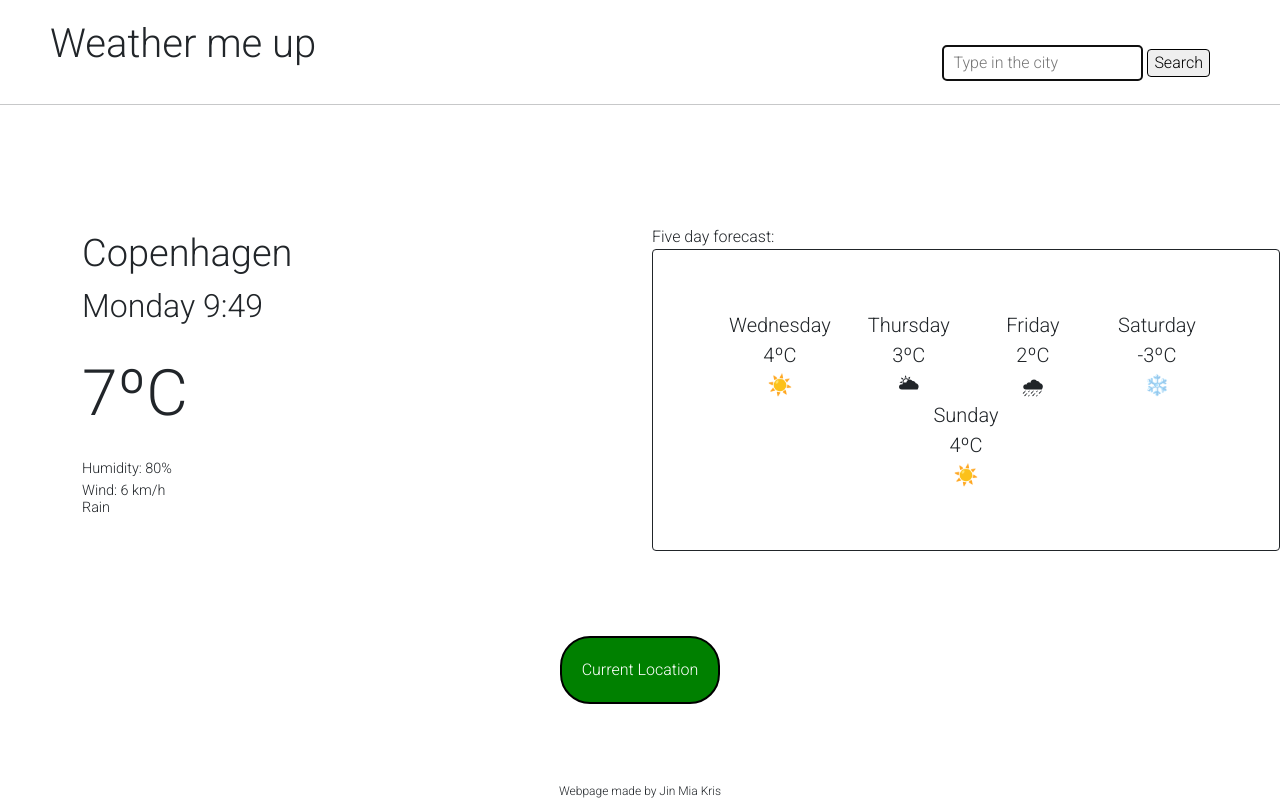
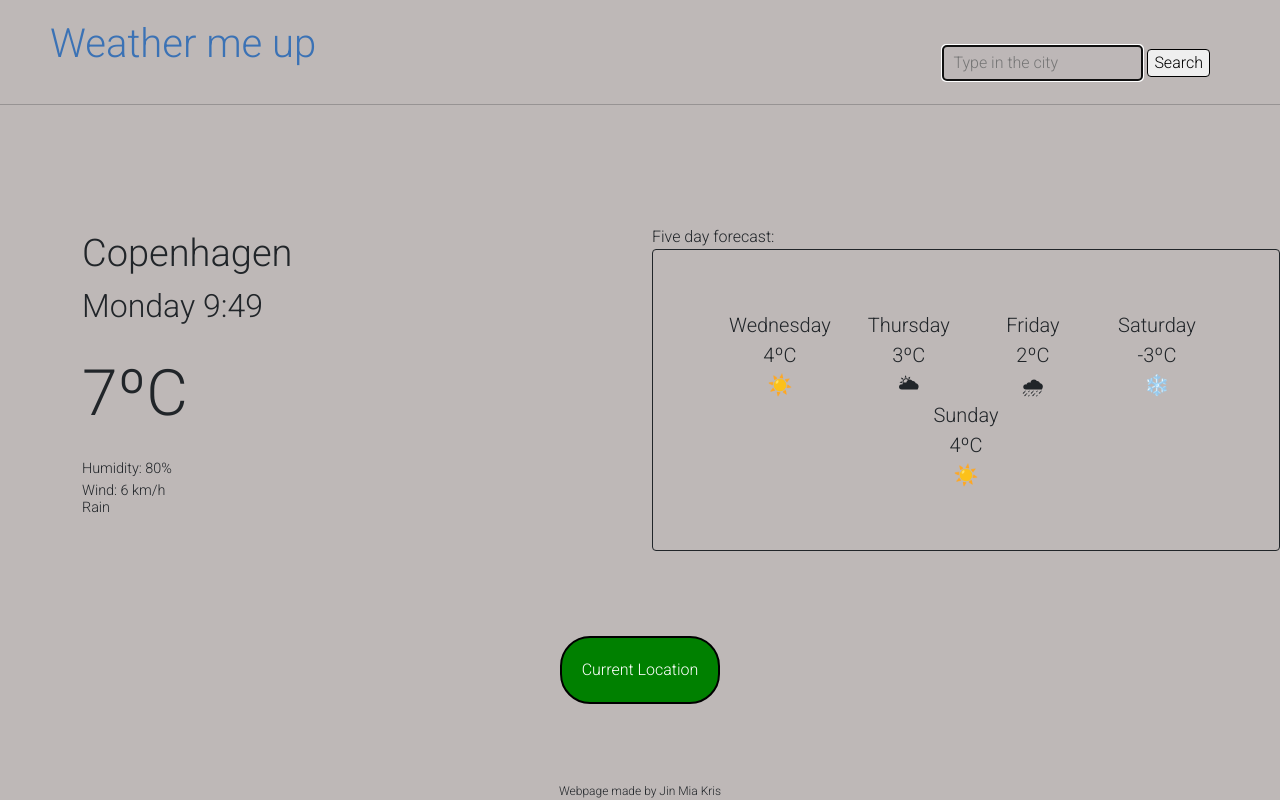
Before and after one commit to jinmiakris/my-project, a plain HTML site: page index.html in a window 1280 px wide. Drawn offline with nearby package versions, Linux system fonts and the light colour scheme; no server answers.

Commit message:
Updated backgrouncolor and color og heading in css

```diff
--- a/src/styles.css
+++ b/src/styles.css
@@ -1,6 +1,7 @@
 body {
   font-family: "Roboto", sans-serif;
   min-height: 100vh;
+  background: rgb(190, 184, 183);
 }
 
 h1 {
@@ -20,8 +21,9 @@ button {
 
 .page-header {
   position: relative;
-  top: -5x;
+  top: 5x;
   left: 20px;
+  color: rgb(59, 114, 181);
 }
 
 .search {
@@ -36,6 +38,7 @@ button {
   border-style: solid;
   border-width: thin;
   padding: 5px 10px;
+  background: rgba(190, 184, 183, 0.5);
 }
 
 .search-city {
```
